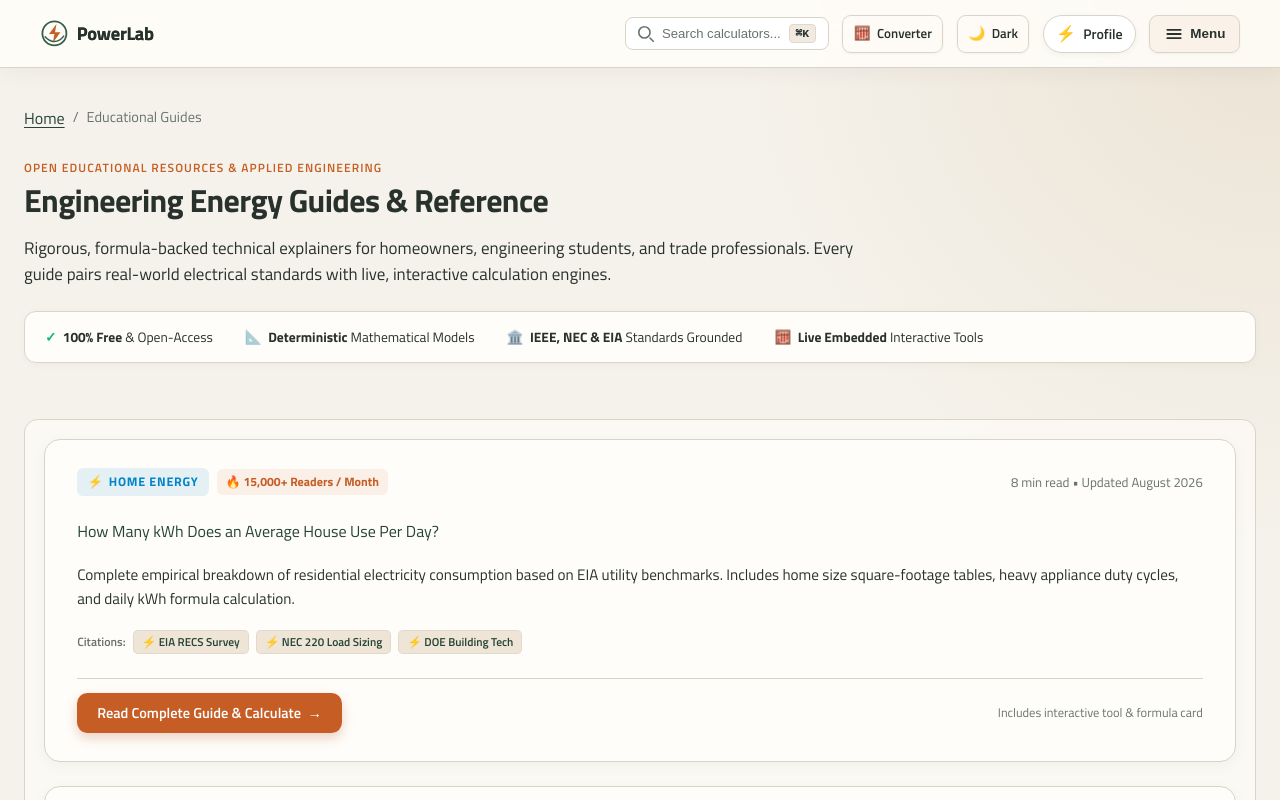
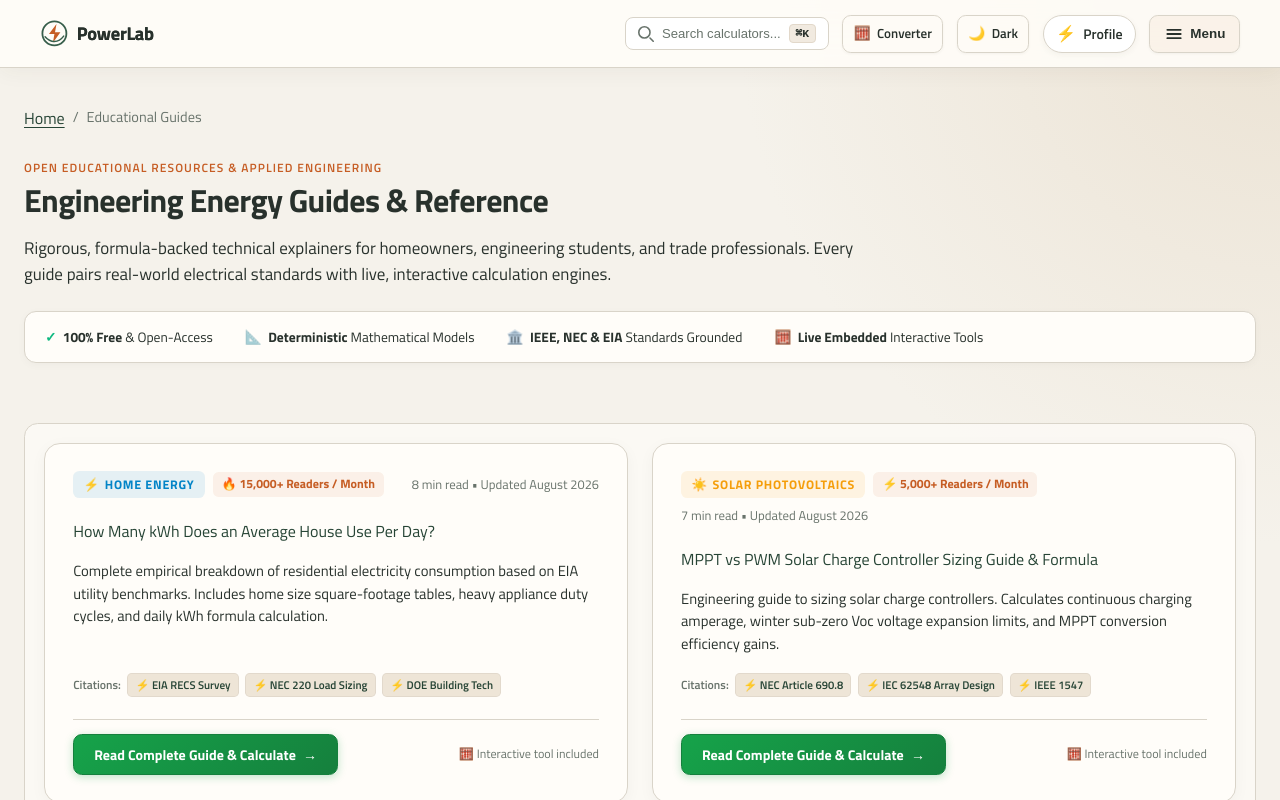
Before and after one commit to miadsaadidi/powerlab, a Next.js app: page /guides in a window 1280 px wide. Shown: the top 800 px of the page. Built offline with nearby package versions, Linux system fonts and the light colour scheme.

Commit message:
style: set guides hub to 2-column layout with emerald green action buttons

```diff
--- a/src/app/guides/page.tsx
+++ b/src/app/guides/page.tsx
@@ -128,19 +128,27 @@ export default function GuidesHubPage() {
         </div>
       </header>
 
-      {/* Guide Cards Grid */}
-      <section className="guide-hub-grid" style={{ display: "grid", gap: "1.5rem", marginTop: "1rem" }}>
+      {/* Guide Cards 2-Column Grid */}
+      <section
+        className="guide-hub-grid"
+        style={{
+          display: "grid",
+          gridTemplateColumns: "repeat(auto-fit, minmax(min(100%, 440px), 1fr))",
+          gap: "1.5rem",
+          marginTop: "1.25rem",
+        }}
+      >
         {FEATURED_GUIDES.map((guide) => (
           <article
             key={guide.route}
             style={{
-              padding: "1.75rem 2rem",
+              padding: "1.65rem 1.75rem",
               borderRadius: "1rem",
               border: "1px solid var(--line)",
               background: "var(--surface)",
               display: "flex",
               flexDirection: "column",
-              gap: "1rem",
+              gap: "0.9rem",
               boxShadow: "0 4px 16px rgba(0, 0, 0, 0.04)",
               position: "relative",
               transition: "transform 160ms ease, box-shadow 160ms ease, border-color 160ms ease",
@@ -182,13 +190,13 @@ export default function GuidesHubPage() {
                 </span>
               </div>
 
-              <span style={{ fontSize: "0.82rem", color: "var(--muted)" }}>
+              <span style={{ fontSize: "0.80rem", color: "var(--muted)" }}>
                 {guide.readTime} • {guide.updatedDate}
               </span>
             </div>
 
             {/* Title */}
-            <h2 style={{ margin: "0.15rem 0", fontSize: "1.45rem", lineHeight: 1.3 }}>
+            <h2 style={{ margin: "0.15rem 0", fontSize: "1.35rem", lineHeight: 1.3 }}>
               <Link
                 href={guide.route}
                 style={{
@@ -202,19 +210,19 @@ export default function GuidesHubPage() {
             </h2>
 
             {/* Description */}
-            <p style={{ margin: 0, color: "var(--ink)", lineHeight: 1.6, fontSize: "0.95rem" }}>
+            <p style={{ margin: 0, color: "var(--ink)", lineHeight: 1.55, fontSize: "0.92rem", flexGrow: 1 }}>
               {guide.description}
             </p>
 
             {/* Standards Badges */}
-            <div style={{ display: "flex", flexWrap: "wrap", alignItems: "center", gap: "0.45rem", marginTop: "0.15rem" }}>
-              <span style={{ fontSize: "0.75rem", color: "var(--muted)", fontWeight: 600 }}>Citations:</span>
+            <div style={{ display: "flex", flexWrap: "wrap", alignItems: "center", gap: "0.4rem", marginTop: "0.15rem" }}>
+              <span style={{ fontSize: "0.74rem", color: "var(--muted)", fontWeight: 600 }}>Citations:</span>
               {guide.standards.map((std) => (
                 <span
                   key={std}
                   style={{
-                    fontSize: "0.72rem",
-                    padding: "0.15rem 0.5rem",
+                    fontSize: "0.70rem",
+                    padding: "0.15rem 0.45rem",
                     borderRadius: "0.3rem",
                     background: "#eee5d7",
                     color: "var(--brand-strong)",
@@ -227,27 +235,32 @@ export default function GuidesHubPage() {
               ))}
             </div>
 
-            {/* Bottom Actions */}
-            <div style={{ display: "flex", alignItems: "center", justifyContent: "space-between", marginTop: "0.5rem", paddingTop: "0.85rem", borderTop: "1px solid var(--line)" }}>
+            {/* Bottom Actions with Green Button */}
+            <div style={{ display: "flex", alignItems: "center", justifyContent: "space-between", flexWrap: "wrap", gap: "0.75rem", marginTop: "0.5rem", paddingTop: "0.85rem", borderTop: "1px solid var(--line)" }}>
               <Link
                 href={guide.route}
-                className="button primary"
                 style={{
                   display: "inline-flex",
                   alignItems: "center",
-                  gap: "0.4rem",
+                  gap: "0.45rem",
                   padding: "0.55rem 1.25rem",
+                  borderRadius: "0.55rem",
                   textDecoration: "none",
-                  fontWeight: 600,
-                  fontSize: "0.9rem",
+                  fontWeight: 700,
+                  fontSize: "0.88rem",
+                  background: "linear-gradient(135deg, #16a34a 0%, #15803d 100%)",
+                  color: "#ffffff",
+                  boxShadow: "0 2px 8px rgba(22, 163, 74, 0.28)",
+                  border: "1px solid #15803d",
+                  transition: "all 140ms ease",
                 }}
               >
                 <span>Read Complete Guide &amp; Calculate</span>
                 <span>→</span>
               </Link>
 
-              <span style={{ fontSize: "0.78rem", color: "var(--muted)" }}>
-                Includes interactive tool &amp; formula card
+              <span style={{ fontSize: "0.76rem", color: "var(--muted)" }}>
+                🧮 Interactive tool included
               </span>
             </div>
           </article>
```
